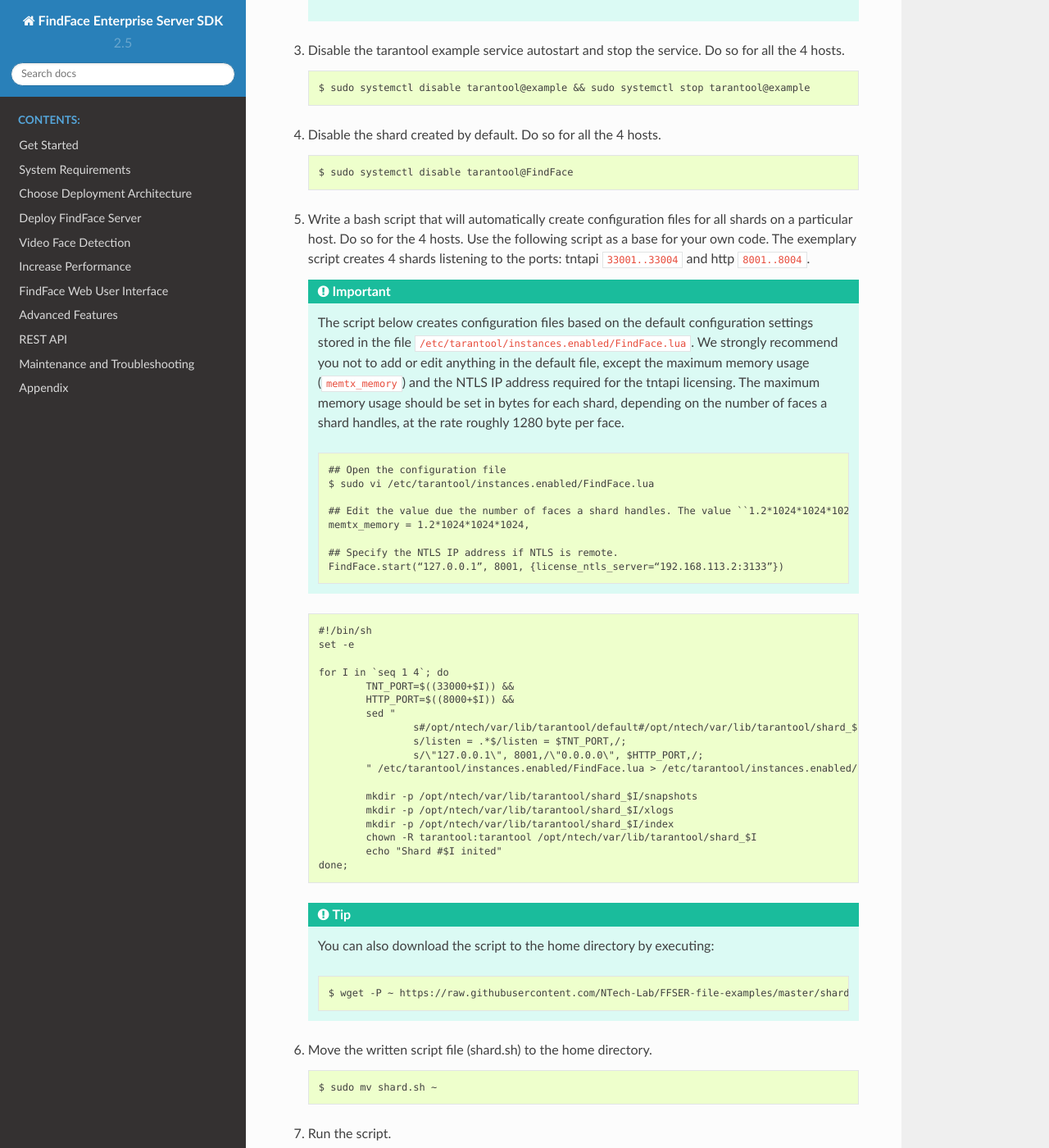
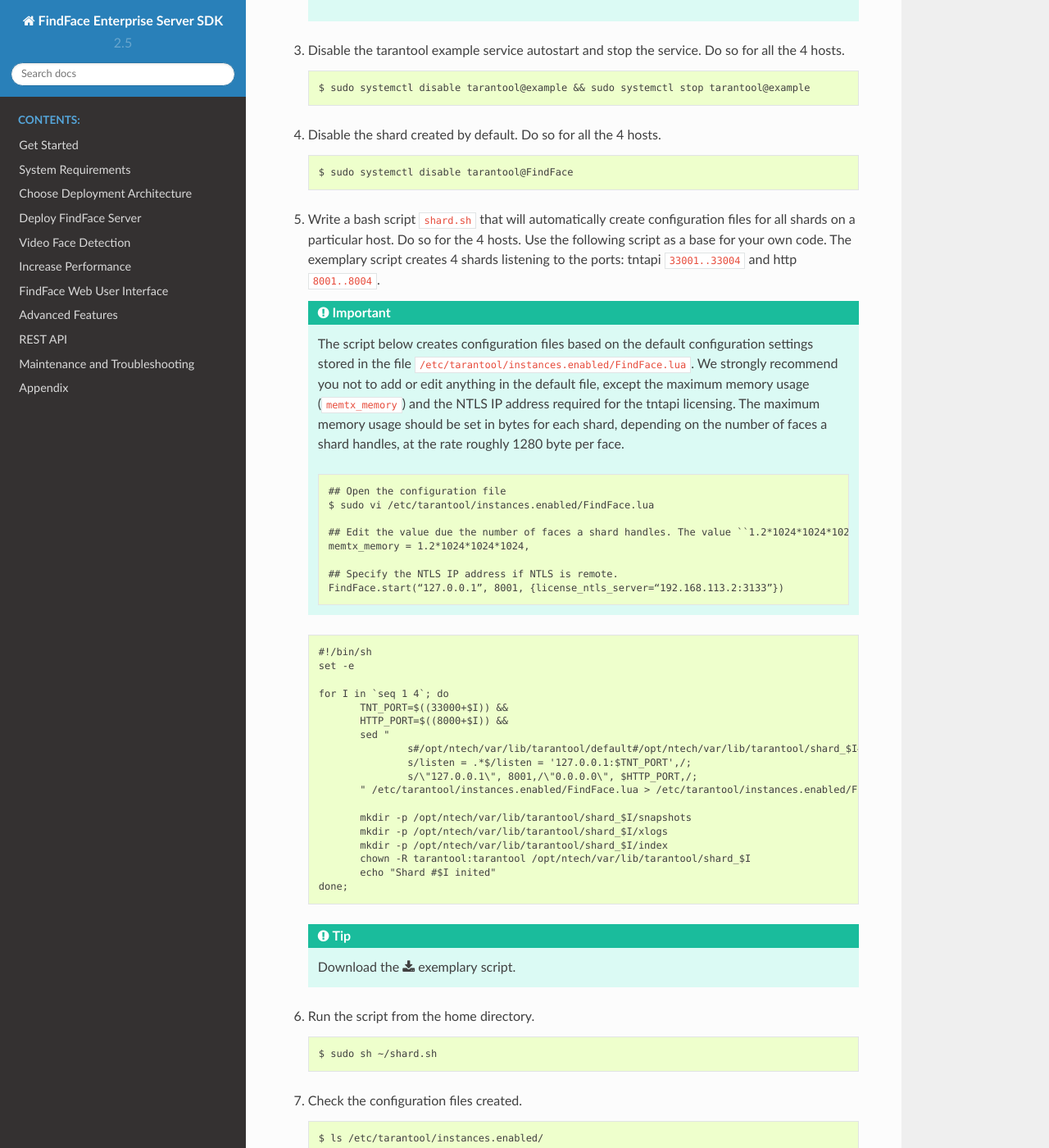
Before and after one commit to NTech-Lab/docs, a Sphinx documentation site: the page built from docs/tntapi_cluster.rst, in a window 1280 px wide and 1400 px high, scrolled down 558 px. Shown: the whole window at 82% size. Built offline with Sphinx 7.4.7 and the Read the Docs theme 2.0.0, drawn with Linux system fonts in a browser that asks for light colours.

Commit message:
shard.sh

```diff
--- a/docs/tntapi_cluster.rst
+++ b/docs/tntapi_cluster.rst
@@ -49,39 +49,29 @@
 
    .. code::
 
-       #!/bin/sh
-       set -e
+      #!/bin/sh
+      set -e
 
-       for I in `seq 1 4`; do
-               TNT_PORT=$((33000+$I)) &&
-               HTTP_PORT=$((8000+$I)) &&
-               sed "
-                       s#/opt/ntech/var/lib/tarantool/default#/opt/ntech/var/lib/tarantool/shard_$I#g;
-                       s/listen = .*$/listen = $TNT_PORT,/;
-                       s/\"127.0.0.1\", 8001,/\"0.0.0.0\", $HTTP_PORT,/;
-               " /etc/tarantool/instances.enabled/FindFace.lua > /etc/tarantool/instances.enabled/FindFace_shard_$I.lua;
+      for I in `seq 1 4`; do
+             TNT_PORT=$((33000+$I)) &&
+             HTTP_PORT=$((8000+$I)) &&
+             sed "
+                     s#/opt/ntech/var/lib/tarantool/default#/opt/ntech/var/lib/tarantool/shard_$I#g;
+                     s/listen = .*$/listen = '127.0.0.1:$TNT_PORT',/;
+                     s/\"127.0.0.1\", 8001,/\"0.0.0.0\", $HTTP_PORT,/;
+             " /etc/tarantool/instances.enabled/FindFace.lua > /etc/tarantool/instances.enabled/FindFace_shard_$I.lua;
 
-               mkdir -p /opt/ntech/var/lib/tarantool/shard_$I/snapshots
-               mkdir -p /opt/ntech/var/lib/tarantool/shard_$I/xlogs
-               mkdir -p /opt/ntech/var/lib/tarantool/shard_$I/index
-               chown -R tarantool:tarantool /opt/ntech/var/lib/tarantool/shard_$I
-               echo "Shard #$I inited"
-       done;
+             mkdir -p /opt/ntech/var/lib/tarantool/shard_$I/snapshots
+             mkdir -p /opt/ntech/var/lib/tarantool/shard_$I/xlogs
+             mkdir -p /opt/ntech/var/lib/tarantool/shard_$I/index
+             chown -R tarantool:tarantool /opt/ntech/var/lib/tarantool/shard_$I
+             echo "Shard #$I inited"
+      done;
 
    .. tip::
-       You can also download the script to the home directory by executing:
+      Download the :download:`exemplary script <_scripts/shard.sh>`.
 
-       .. code::
-
-           $ wget -P ~ https://raw.githubusercontent.com/NTech-Lab/FFSER-file-examples/master/shard.sh
-
-#. Move the written script file (shard.sh) to the home directory.
-
-   .. code::
-
-       $ sudo mv shard.sh ~
-
-#. Run the script.
+#. Run the script from the home directory.
 
    .. code::
 
```
Also changed, not shown: other parts of docs/tntapi_cluster.rst (+1 -1 lines), 1 other file.
